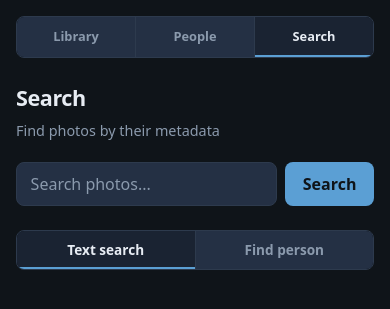
After one commit to antonioortegajr/file-up-down-ui-flask, a Flask app: page /search in a window 390 px wide. The commit adds this page. Shown: the top 309 px of the page. Run offline with Flask 3, Linux system fonts and the light colour scheme.

Commit message:
Search page with text mode (closes #12)
- Add GET /search route with text search using sidecar.search()
- Create search.html with dark mobile-first styling
- Results show as thumbnail grid with match reason
- Mode toggle: Text search | Find person (placeholder)
- Update nav Search links from # to /search across all templates

```diff
--- a/app.py
+++ b/app.py
@@ -570,6 +570,48 @@ def person_ref_photo(person_id, filename):
     return send_from_directory(os.path.join(PEOPLE_FOLDER, person_id), safe_filename)
 
 
+def _find_match_reason(meta, query):
+    """Return the first sidecar field that matched the query."""
+    if not meta:
+        return None
+    query_lower = query.lower()
+    keywords = query_lower.split()
+    search_fields = ["people", "event", "date", "location", "notes", "subject", "source"]
+    for field in search_fields:
+        value = meta.get(field)
+        if value is None:
+            continue
+        if isinstance(value, list):
+            for v in value:
+                if query_lower in str(v).lower():
+                    return f"{field.title()}: {v}"
+        elif isinstance(value, str):
+            for kw in keywords:
+                if kw in value.lower():
+                    return f"{field.title()}: {value[:80]}{'...' if len(value) > 80 else ''}"
+    return None
+
+
+@app.route("/search")
+def search_page():
+    query = request.args.get("q", "").strip()
+    mode = request.args.get("mode", "text")
+
+    if mode == "person":
+        return render_template("search.html", query=query, mode=mode, results=[])
+
+    if not query:
+        return render_template("search.html", query=None, mode=mode, results=[])
+
+    raw_results = sidecar.search(Path(UPLOAD_FOLDER), query)
+    results = []
+    for path, meta in raw_results:
+        match_reason = _find_match_reason(meta, query)
+        results.append((path, meta, match_reason))
+
+    return render_template("search.html", query=query, mode=mode, results=results)
+
+
 @app.route("/file/<path:filename>")
 def file_detail(filename):
     target = _resolved_upload_target(filename)
--- a/templates/detail.html
+++ b/templates/detail.html
@@ -180,7 +180,7 @@
     <nav>
       <a href="{{ url_for('upload_form') }}" class="is-active">Library</a>
       <a href="{{ url_for('people_page') }}">People</a>
-      <a href="#">Search</a>
+      <a href="{{ url_for('search_page') }}">Search</a>
     </nav>
     <a class="back" href="{{ url_for('upload_form', view=view_mode) }}">← All files</a>
     <h1>{{ filename|e }}</h1>
--- a/templates/library.html
+++ b/templates/library.html
@@ -337,7 +337,7 @@
     <nav>
       <a href="{{ url_for('upload_form') }}" class="is-active">Library</a>
       <a href="{{ url_for('people_page') }}">People</a>
-      <a href="#">Search</a>
+      <a href="{{ url_for('search_page') }}">Search</a>
     </nav>
     <header>
       <h1>Upload files <span id="lms-status" style="display:inline-block;width:8px;height:8px;border-radius:50%;background:#f44336;vertical-align:middle;margin-left:6px;"></span></h1>
--- a/templates/people.html
+++ b/templates/people.html
@@ -176,7 +176,7 @@
     <nav>
       <a href="{{ url_for('upload_form') }}">Library</a>
       <a href="{{ url_for('people_page') }}" class="is-active">People</a>
-      <a href="#">Search</a>
+      <a href="{{ url_for('search_page') }}">Search</a>
     </nav>
     <header>
       <h1>People</h1>
--- a/templates/person_detail.html
+++ b/templates/person_detail.html
@@ -217,7 +217,7 @@
     <nav>
       <a href="{{ url_for('upload_form') }}">Library</a>
       <a href="{{ url_for('people_page') }}" class="is-active">People</a>
-      <a href="#">Search</a>
+      <a href="{{ url_for('search_page') }}">Search</a>
     </nav>
     <a class="back" href="{{ url_for('people_page') }}">&larr; People</a>
     <header>
--- a/templates/person_form.html
+++ b/templates/person_form.html
@@ -195,7 +195,7 @@
     <nav>
       <a href="{{ url_for('upload_form') }}">Library</a>
       <a href="{{ url_for('people_page') }}">People</a>
-      <a href="#">Search</a>
+      <a href="{{ url_for('search_page') }}">Search</a>
     </nav>
     <header>
       <h1>{{ 'Edit' if person else 'New' }} Person</h1>
--- /dev/null
+++ b/templates/search.html
@@ -0,0 +1,289 @@
+<!doctype html>
+<html lang="en">
+<head>
+  <meta charset="utf-8">
+  <meta name="viewport" content="width=device-width, initial-scale=1, viewport-fit=cover">
+  <meta name="theme-color" content="#0f1419">
+  <title>Search</title>
+  <style>
+    :root {
+      color-scheme: dark;
+      --bg: #0f1419;
+      --bg-elevated: #1a2332;
+      --bg-input: #243044;
+      --border: #2d3a4d;
+      --text: #e7ecf3;
+      --text-muted: #8b9aad;
+      --accent: #5b9fd4;
+      --accent-hover: #7eb6e8;
+      --radius: 12px;
+      --tap-min: 44px;
+      --font: system-ui, -apple-system, "Segoe UI", Roboto, "Helvetica Neue", sans-serif;
+    }
+    *, *::before, *::after { box-sizing: border-box; }
+    body {
+      margin: 0;
+      min-height: 100dvh;
+      font-family: var(--font);
+      font-size: 1rem;
+      line-height: 1.5;
+      color: var(--text);
+      background: var(--bg);
+      -webkit-font-smoothing: antialiased;
+      padding:
+        max(1rem, env(safe-area-inset-top))
+        max(1rem, env(safe-area-inset-right))
+        max(1.25rem, env(safe-area-inset-bottom))
+        max(1rem, env(safe-area-inset-left));
+    }
+    .wrap { width: 100%; max-width: 28rem; margin: 0 auto; }
+    nav {
+      display: flex;
+      gap: 0;
+      margin-bottom: 1.5rem;
+      border: 1px solid var(--border);
+      border-radius: calc(var(--radius) - 4px);
+      overflow: hidden;
+    }
+    nav a {
+      flex: 1;
+      text-align: center;
+      padding: 0.65rem 0.5rem;
+      font-size: 0.8rem;
+      font-weight: 600;
+      color: var(--text-muted);
+      text-decoration: none;
+      background: var(--bg-input);
+    }
+    nav a.is-active {
+      color: var(--text);
+      background: var(--bg-elevated);
+      box-shadow: inset 0 -2px 0 0 var(--accent);
+    }
+    nav a + a { border-left: 1px solid var(--border); }
+    nav a:hover:not(.is-active) { color: var(--text); }
+    h1 {
+      font-size: clamp(1.35rem, 4vw, 1.6rem);
+      font-weight: 600;
+      letter-spacing: -0.02em;
+      margin: 0 0 0.35rem;
+    }
+    .lede {
+      margin: 0 0 1.25rem;
+      font-size: 0.9rem;
+      color: var(--text-muted);
+    }
+    .search-form {
+      display: flex;
+      gap: 0.5rem;
+      margin-bottom: 1.5rem;
+    }
+    .search-form input[type="text"] {
+      flex: 1;
+      min-height: var(--tap-min);
+      padding: 0.65rem 0.85rem;
+      font-size: 1rem;
+      font-family: inherit;
+      color: var(--text);
+      background: var(--bg-input);
+      border: 1px solid var(--border);
+      border-radius: calc(var(--radius) - 4px);
+      outline: none;
+    }
+    .search-form input[type="text"]:focus {
+      border-color: var(--accent);
+    }
+    .search-form input[type="text"]::placeholder {
+      color: var(--text-muted);
+    }
+    .search-form input[type="submit"] {
+      min-height: var(--tap-min);
+      padding: 0 1.1rem;
+      font-size: 1rem;
+      font-weight: 600;
+      font-family: inherit;
+      color: var(--bg);
+      background: var(--accent);
+      border: none;
+      border-radius: calc(var(--radius) - 4px);
+      cursor: pointer;
+    }
+    .search-form input[type="submit"]:hover {
+      background: var(--accent-hover);
+    }
+    .search-form input[type="submit"]:active {
+      transform: scale(0.98);
+    }
+    .mode-toggle {
+      display: flex;
+      gap: 0;
+      margin-bottom: 1rem;
+      border: 1px solid var(--border);
+      border-radius: calc(var(--radius) - 4px);
+      overflow: hidden;
+    }
+    .mode-toggle a {
+      flex: 1;
+      text-align: center;
+      padding: 0.55rem 0.65rem;
+      font-size: 0.85rem;
+      font-weight: 600;
+      color: var(--text-muted);
+      text-decoration: none;
+      background: var(--bg-input);
+    }
+    .mode-toggle a.is-active {
+      color: var(--text);
+      background: var(--bg-elevated);
+      box-shadow: inset 0 -2px 0 0 var(--accent);
+    }
+    .mode-toggle a + a { border-left: 1px solid var(--border); }
+    .mode-toggle a:hover:not(.is-active) { color: var(--text); }
+    h2 {
+      font-size: 0.75rem;
+      font-weight: 600;
+      text-transform: uppercase;
+      letter-spacing: 0.06em;
+      color: var(--text-muted);
+      margin: 0 0 0.75rem;
+    }
+    .thumb-grid {
+      list-style: none;
+      margin: 0;
+      padding: 0;
+      display: grid;
+      grid-template-columns: repeat(2, minmax(0, 1fr));
+      gap: 0.75rem;
+    }
+    @media (min-width: 400px) {
+      .thumb-grid { grid-template-columns: repeat(3, minmax(0, 1fr)); }
+    }
+    .thumb-card {
+      border: 1px solid var(--border);
+      border-radius: var(--radius);
+      overflow: hidden;
+      background: var(--bg-input);
+      display: flex;
+      flex-direction: column;
+      min-width: 0;
+    }
+    .thumb-preview {
+      display: block;
+      aspect-ratio: 1;
+      background: #0a0e14;
+      position: relative;
+    }
+    .thumb-preview img {
+      width: 100%;
+      height: 100%;
+      object-fit: cover;
+      display: block;
+    }
+    .thumb-placeholder {
+      width: 100%;
+      height: 100%;
+      display: flex;
+      align-items: center;
+      justify-content: center;
+      font-size: 0.7rem;
+      font-weight: 700;
+      color: var(--text-muted);
+      letter-spacing: 0.06em;
+    }
+    .thumb-meta {
+      padding: 0.45rem 0.5rem 0.5rem;
+      display: flex;
+      flex-direction: column;
+      gap: 0.25rem;
+      flex: 1;
+    }
+    .thumb-name {
+      font-size: 0.72rem;
+      color: var(--accent);
+      word-break: break-word;
+      text-decoration: none;
+      line-height: 1.25;
+      display: -webkit-box;
+      -webkit-line-clamp: 2;
+      -webkit-box-orient: vertical;
+      overflow: hidden;
+    }
+    .thumb-name:hover { color: var(--accent-hover); }
+    .thumb-reason {
+      font-size: 0.68rem;
+      color: var(--text-muted);
+      word-break: break-word;
+      line-height: 1.3;
+      display: -webkit-box;
+      -webkit-line-clamp: 2;
+      -webkit-box-orient: vertical;
+      overflow: hidden;
+    }
+    .empty {
+      margin: 0;
+      padding: 1.5rem 1rem;
+      text-align: center;
+      font-size: 0.9rem;
+      color: var(--text-muted);
+      border: 1px dashed var(--border);
+      border-radius: calc(var(--radius) - 4px);
+    }
+  </style>
+</head>
+<body>
+  <div class="wrap">
+    <nav>
+      <a href="{{ url_for('upload_form') }}">Library</a>
+      <a href="{{ url_for('people_page') }}">People</a>
+      <a href="{{ url_for('search_page') }}" class="is-active">Search</a>
+    </nav>
+    <header>
+      <h1>Search</h1>
+      <p class="lede">Find photos by their metadata</p>
+    </header>
+    <form class="search-form" method="get" action="{{ url_for('search_page') }}">
+      <input type="text" name="q" value="{{ query | e if query else '' }}" placeholder="Search photos..." autocomplete="off">
+      <input type="hidden" name="mode" value="text">
+      <input type="submit" value="Search">
+    </form>
+    <div class="mode-toggle">
+      <a href="{{ url_for('search_page') }}?mode=text{% if query %}&q={{ query | urlencode }}{% endif %}" class="{% if mode != 'person' %}is-active{% endif %}">Text search</a>
+      <a href="{{ url_for('search_page') }}?mode=person{% if query %}&q={{ query | urlencode }}{% endif %}">Find person</a>
+    </div>
+    {% if query and mode != 'person' %}
+    <section aria-labelledby="results-heading">
+      <h2 id="results-heading">{{ results|length }} result{% if results|length != 1 %}s{% endif %}</h2>
+      {% if results %}
+      <ul class="thumb-grid">
+        {% for path, meta, match_reason in results %}
+        {% set filename = path.name %}
+        {% set parts = filename.rsplit('.', 1) %}
+        {% set ext = parts[1].lower() if parts|length == 2 else '' %}
+        {% set is_img = ext in ['png', 'jpg', 'jpeg', 'gif'] %}
+        <li>
+          <a class="thumb-card" href="{{ url_for('file_detail', filename=filename) }}">
+            <div class="thumb-preview">
+              {% if is_img %}
+              <img src="{{ url_for('uploaded_file', filename=filename) }}" alt="" loading="lazy" width="200" height="200">
+              {% else %}
+              <span class="thumb-placeholder"><span>{{ ext|upper if ext else 'FILE' }}</span></span>
+              {% endif %}
+            </div>
+            <div class="thumb-meta">
+              <span class="thumb-name">{{ filename }}</span>
+              {% if match_reason %}
+              <span class="thumb-reason">{{ match_reason }}</span>
+              {% endif %}
+            </div>
+          </a>
+        </li>
+        {% endfor %}
+      </ul>
+      {% else %}
+      <p class="empty">No photos matched query</p>
+      {% endif %}
+    </section>
+    {% endif %}
+  </div>
+</body>
+</html>
```
